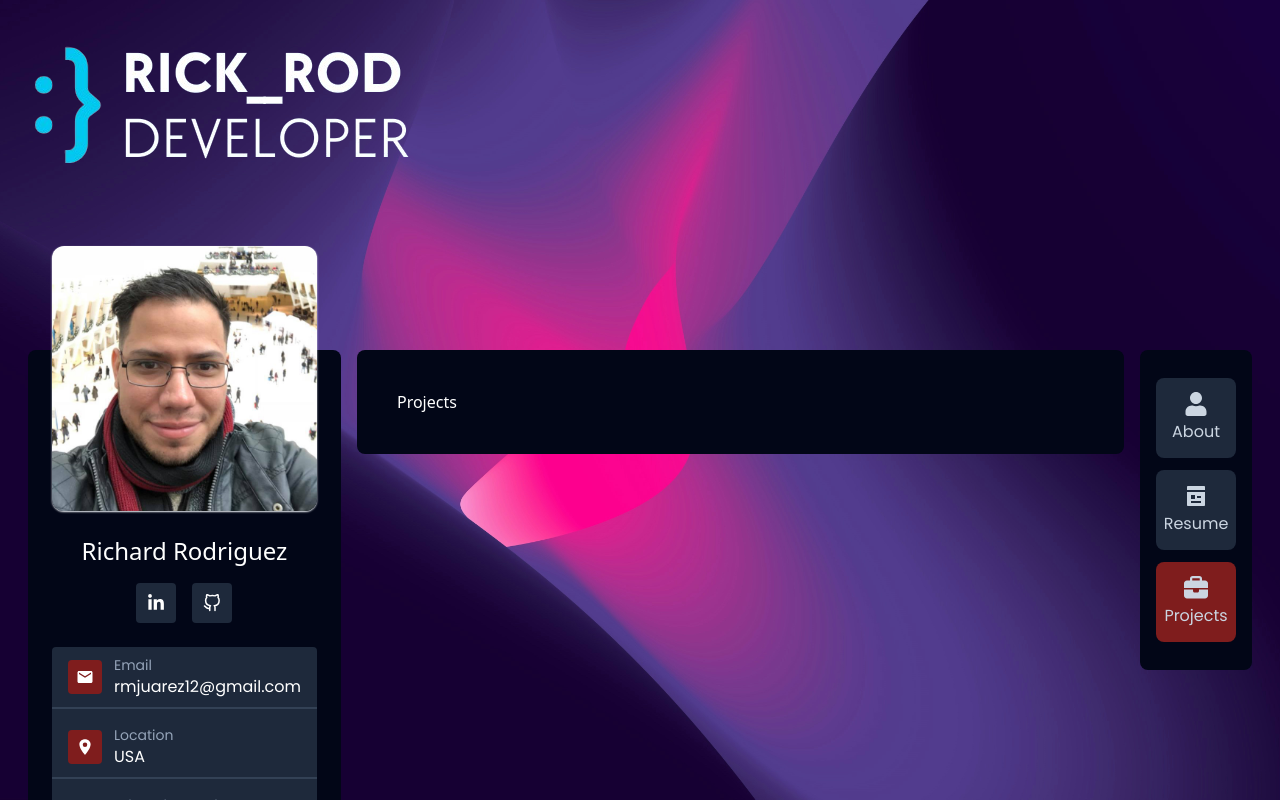
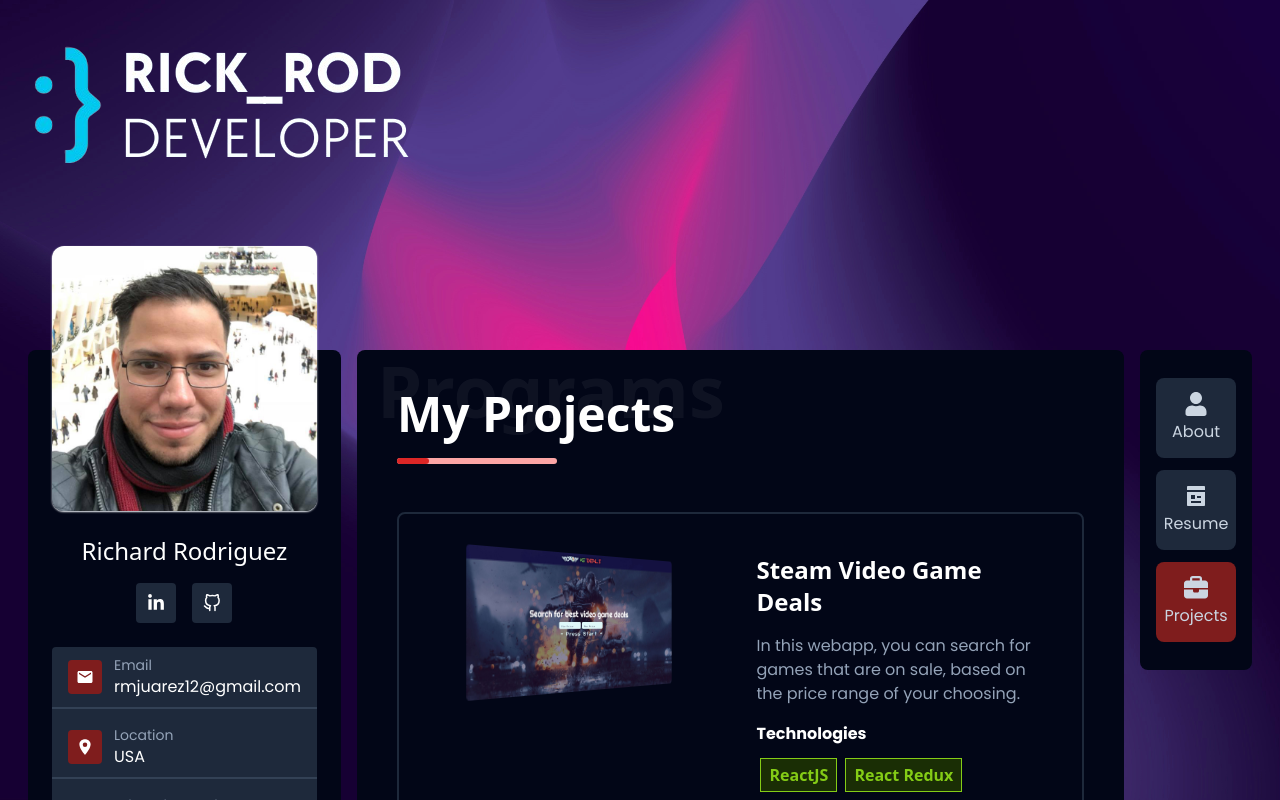
Before and after one commit to rmjuarez12/personal-portfolio, a Next.js app: page /projects in a window 1280 px wide. Shown: the top 800 px of the page. Built offline with nearby package versions, Linux system fonts and the light colour scheme.

Commit message:
Setup projects page

```diff
--- a/src/app/projects/page.tsx
+++ b/src/app/projects/page.tsx
@@ -1,3 +1,23 @@
+import Heading from "@/components/ui/Heading";
+import ProjectBox from "@/components/ui/ProjectBox";
+
 export default function Projects() {
-  return <div>Projects</div>;
+  return (
+    <>
+      <div className='mb-12'>
+        <Heading title='My Projects' subtitle='Programs' showBorder={true} />
+      </div>
+
+      <div>
+        <ProjectBox
+          imageUrl='/static/images/vg-deals-preview.jpg'
+          title='Steam Video Game Deals'
+          description='In this webapp, you can search for games that are on sale, based on the price range of your choosing.'
+          technologies={["ReactJS", "React Redux"]}
+          codeURL='https://github.com/rmjuarez12/Steam-Videogame-Deals'
+          projectUrl='https://vg-deals.netlify.app/'
+        />
+      </div>
+    </>
+  );
 }
```
Also changed, not shown: public/static/images/vg-deals-preview.jpg (added).
